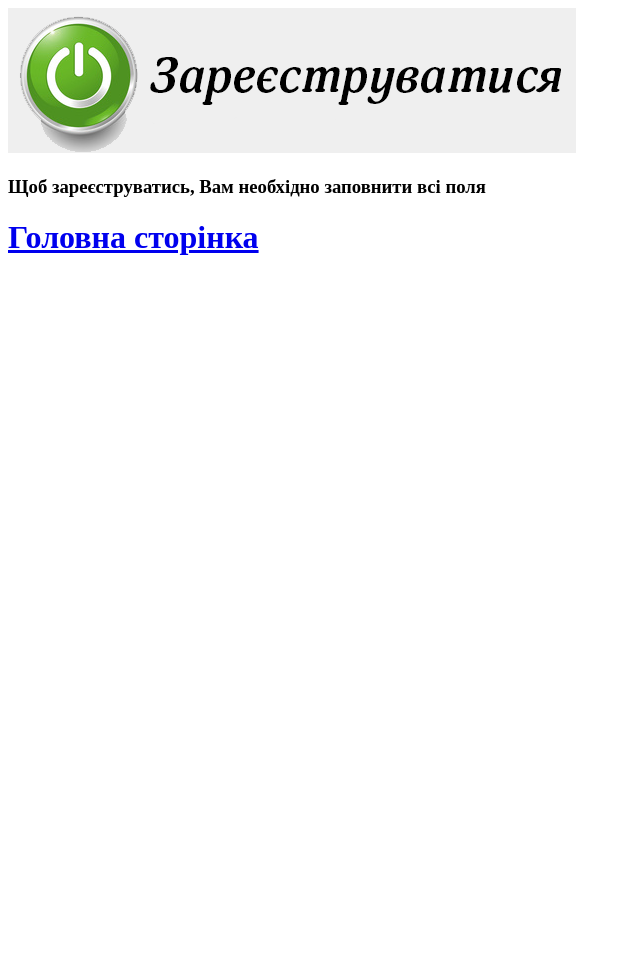
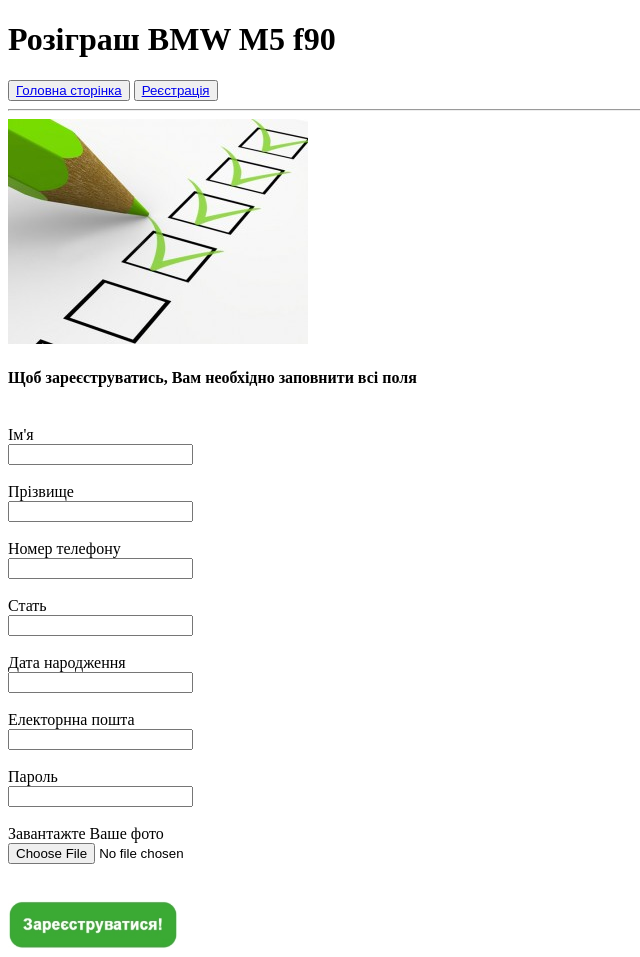
Before and after one commit to VitaliyNimko/homework25.01.19, a plain HTML site: page reg.html in a window 1280 px wide. Shown: the whole page, without its empty margins (0-640 px from the left). Before the commit the page ends 800 px from the top, so only its background shows below. Drawn offline with Linux system fonts and the light colour scheme.

Commit message:
homework

```diff
--- a/reg.html
+++ b/reg.html
@@ -7,8 +7,66 @@
     <title>Реєстрація</title>
 </head>
 <body>
-    <img src="reglogo.png" alt="Registration"></img><bz>
-    <h3>Щоб зареєструватись, Вам необхідно заповнити всі поля</h3>
-    <a href="https://hw25-vitaliynimko.c9users.io/index.html"><h1>Головна сторінка</h1></a>
+    <h1>Розіграш BMW M5 f90</h1>
+        <nav>
+            <button>
+                <a href="https://hw25-vitaliynimko.c9users.io/index.html">Головна сторінка</a>
+            </button>
+            <button>
+                <a href="https://hw25-vitaliynimko.c9users.io/reg.html">Реєстрація</h4></a>
+            </button>
+        </nav>
+    </header>
+    <hr>
+    <img src="reghead.jpg" alt="Registration">
+    <h4>Щоб зареєструватись, Вам необхідно заповнити всі поля</h4>
+    <form method="POST" action=":">
+        <br>
+            <label for="name">Iм'я</label>
+            <br>
+            <input type="text" id="name" required name="username">
+        <br>
+        <br>
+            <label for="surname">Прізвище</label>
+            <br>
+            <input type="text" id="surname" required name="usersurname">
+        <br>
+        <br>
+            <label for="phone">Номер телефону</label>
+            <br>
+            <input type="text" id="phone" required name="phone">
+        <br>
+        <br>
+            <label for="male">Стать</label>
+            <br>
+            <input list="sex">
+                <datalist id="sex">
+                    <option>Чоловіча</option>
+                    <option>Жіноча</option>
+                </datalist>
+        <br>
+        <br>
+            <label for="date">Дата народження</label>
+            <br>
+            <input type="text" id="date" required name="date">
+        <br>
+        <br>
+            <label for="email">Електорнна пошта</label>
+            <br>
+            <input type="email" id="email" required name="usermail">
+        <br>
+        <br>
+            <label for="password">Пароль</label>
+            <br>
+            <input type="password" id="password" name="pasword"/>
+            <br>
+        <br>
+            <label for="photo">Завантажте Ваше фото</label>
+            <br>
+            <input type="file" id="photo" required name="photo" accept="image/*">
+        <br>
+            <br><br>
+        <input type="image" src="regbutton.jpg" alt="Registration" width="170" height="50" formtarget="_blank">
+    </form>
 </body>
 </html>
```
Also changed, not shown: index.html (+17 -8 lines), m5.jpeg (deleted), m5.jpg (added), regbutton.jpg (added), reghead.jpg (added), reglogo.png (deleted).
